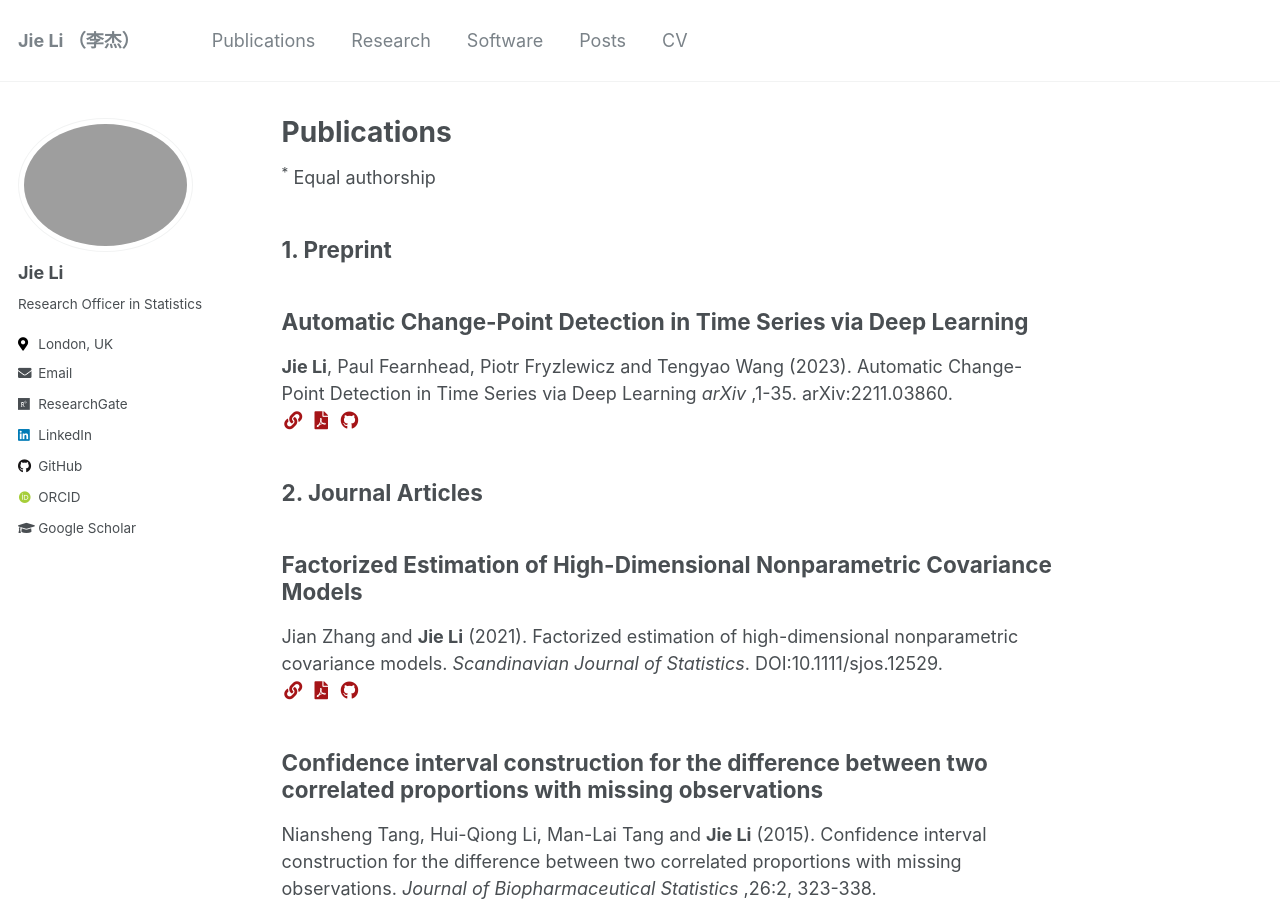
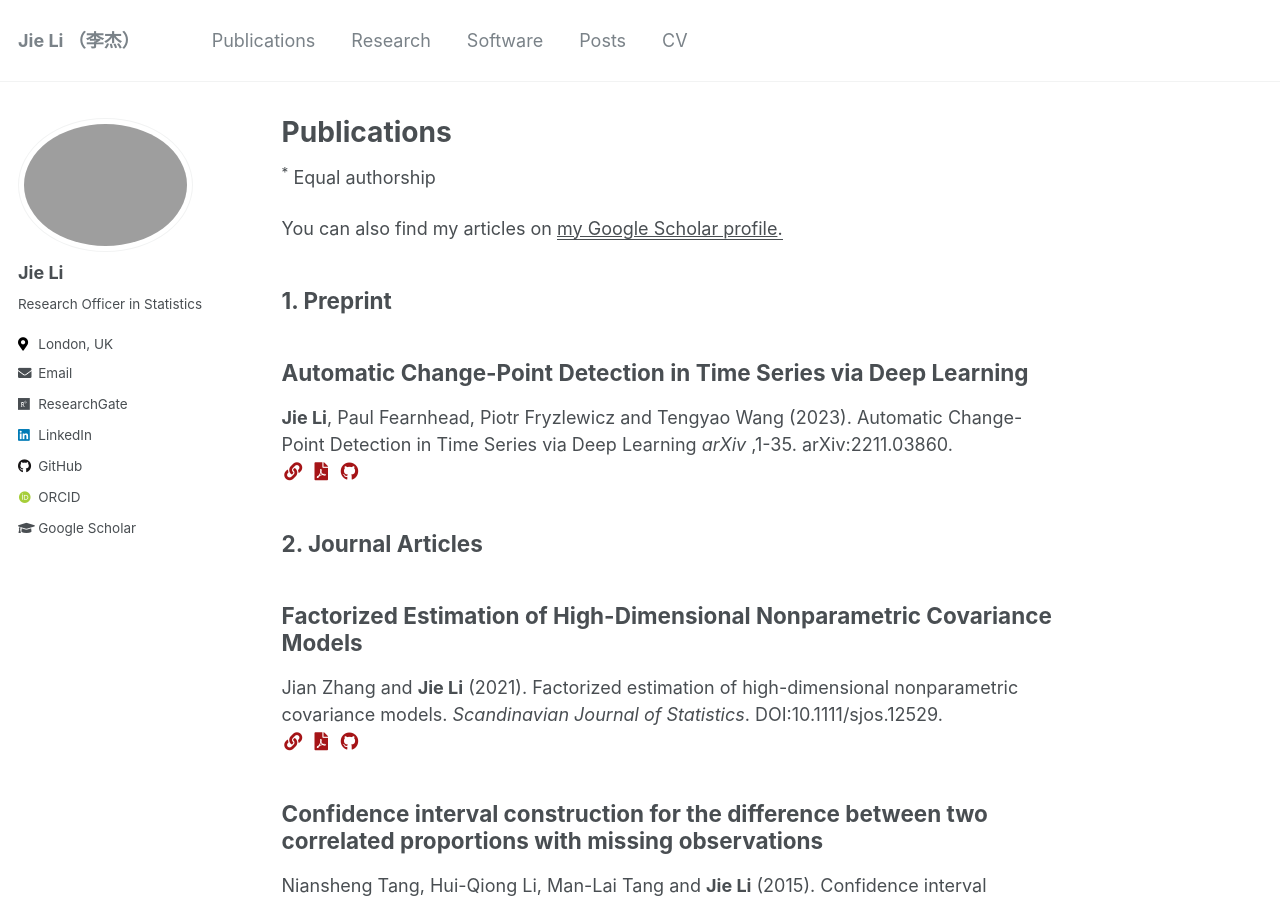
Before and after one commit to Jieli12/oldJieli12.github.io, a Jekyll site: the page built from _pages/publications.md, in a window 1280 px wide and 900 px high. Built offline with Jekyll 4.4.1, drawn with Linux system fonts in a browser that asks for light colours; some web fonts are replaced.

Commit message:
update file

```diff
--- a/_pages/publications.md
+++ b/_pages/publications.md
@@ -6,9 +6,8 @@ author_profile: true
 ---
 <sup>*</sup> Equal authorship
 
-{% if author.googlescholar %}
-  You can also find my articles on <u><a href="{{author.googlescholar}}">my Google Scholar profile</a>.</u>
-{% endif %}
+You can also find my articles on <u><a href="{{author.googlescholar}}">my Google Scholar profile</a>.</u>
+
 
 <h2>1. Preprint</h2>
 {% for post in site.publications reversed %}
```
Also changed, not shown: Gemfile.lock.
